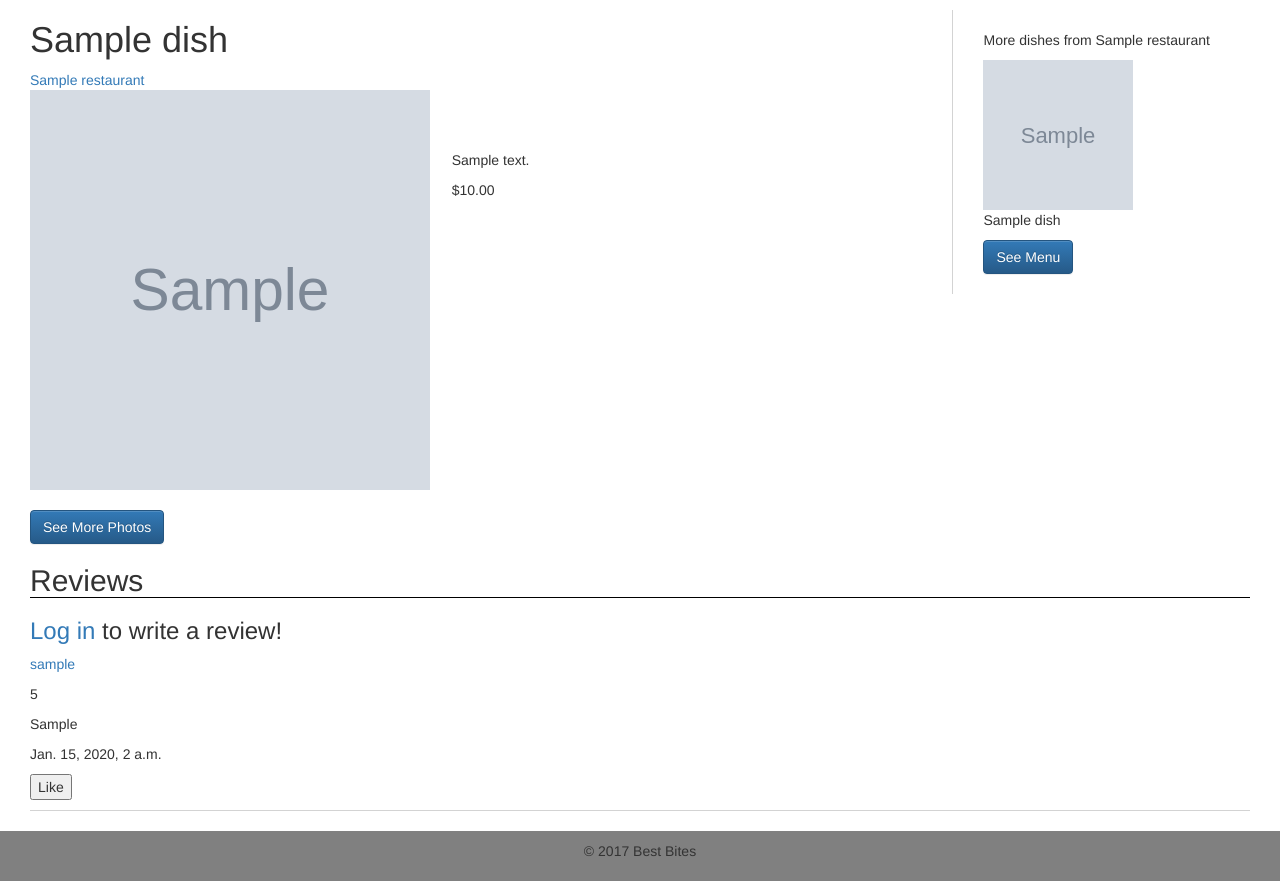
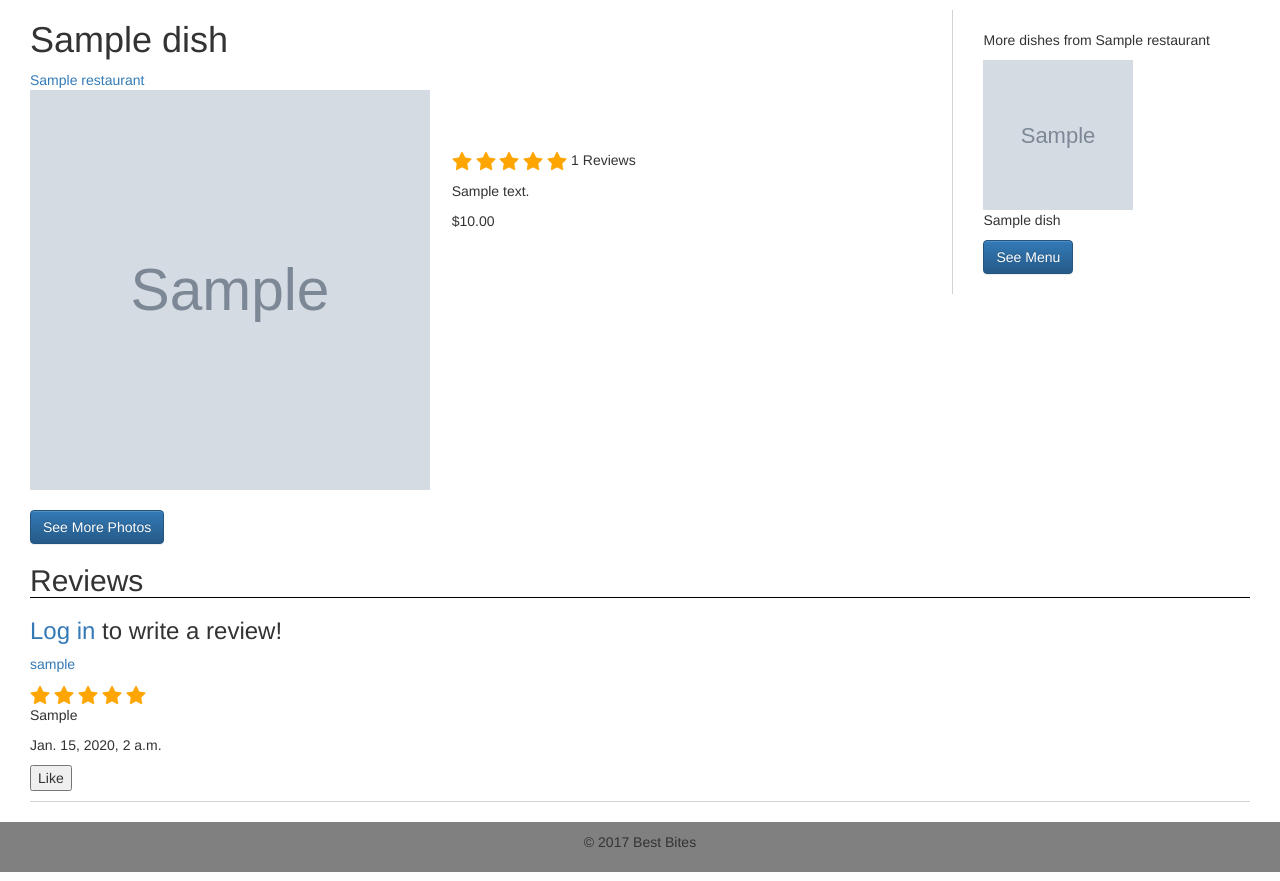
Before and after one commit to jchung722/Best-Bites, a Django app: page /dish/1/ in a window 1280 px wide. Shown: the part 59-940 px from the top of the page. Run offline with Django 3.2, Linux system fonts and the light colour scheme; tables that the repository leaves empty hold one stand-in row (values such as "Sample post"); grey boxes marked "Sample" are stand-in pictures; some libraries are stand-ins or nearby versions.

Commit message:
added star rating

```diff
--- a/website/models.py
+++ b/website/models.py
@@ -16,11 +16,31 @@ class Dish(models.Model):
     image = models.CharField(max_length=200)
     price = models.DecimalField(max_digits=11, decimal_places=2)
     description = models.TextField()
+
+    @property
+    def average_rating(self):
+        total = 0
+        count = 0
+        average = 0
+        reviews = self.reviews.all()
+        for review in reviews:
+            total += int(review.rating)
+            count += 1
+
+        if total > 0:
+            average = float("{0:.1f}".format(total/count))
+
+        return average
+
+    def average_rating_range(self):
+        average_int = int(self.average_rating)
+        return range(0, average_int)
+
     pass
 
 class Review(models.Model):
     author = models.ForeignKey('auth.User')
-    dish = models.ForeignKey(Dish, on_delete=models.CASCADE)
+    dish = models.ForeignKey(Dish, on_delete=models.CASCADE, related_name='reviews')
     RATING = (
         ('5', '5 - The best!'),
         ('4', '4 - Delicious!'),
@@ -35,3 +55,7 @@ class Review(models.Model):
     )
     feedback = models.TextField()
     created_date = models.DateTimeField(default=timezone.now)
+
+    def rating_range(self):
+        rating_int = int(self.rating)
+        return range(0, rating_int)
--- a/website/static/css/dish_detail.css
+++ b/website/static/css/dish_detail.css
@@ -39,3 +39,7 @@
 .dish-detail-container{
   margin-bottom: 20px;
 }
+
+.rating {
+  height:20px;
+}
--- a/website/templates/website/dish_detail.html
+++ b/website/templates/website/dish_detail.html
@@ -9,6 +9,12 @@
         <div><button type="button" class="btn btn-primary btn-photo">See More Photos</button></div>
     </div>
     <div class="col-md-5 dish-info">
+        <p>
+          {% for i in dish.average_rating_range %}
+              <img class="rating" src="../../static/img/rating.png" alt="rating">
+          {% endfor %}
+            {{dish.reviews.count}} Reviews
+        </p>
         <p>{{dish.description}}</p>
         <p>${{dish.price}}</p>
     </div>
@@ -35,8 +41,10 @@
       {% for review in reviews %}
         <div class="reviews">
           <a href="{% url 'user_detail' pk=review.author.pk %}"><p>{{ review.author}}</p></a>
-          <p>{{ review.rating}}</p>
-          <p>{{ review.feedback}}</p>
+          {% for i in review.rating_range %}
+              <img class="rating" src="../../static/img/rating.png" alt="rating">
+          {% endfor %}
+          <p>{{ review.feedback }}</p>
           <p>{{ review.created_date}}</p>
           <button type="button">Like</button>
         </div>
--- a/website/views.py
+++ b/website/views.py
@@ -5,6 +5,7 @@ from django.contrib.auth import login, authenticate
 from django.contrib.auth.forms import UserCreationForm
 from django.contrib.auth.models import User
 from .forms import SignUpForm, ReviewForm, DishForm, RestaurantForm
+from django.db.models import Avg
 
 # Create your views here.
 def home(request):
@@ -13,7 +14,8 @@ def home(request):
 
 def dish_detail(request, pk):
     dish = Dish.objects.get(pk=pk)
-    reviews = Review.objects.filter(dish=dish)
+    reviews = dish.reviews.all()
+
     dishes = Dish.objects.filter(restaurant = dish.restaurant)
     if request.method == 'POST':
         form = ReviewForm(request.POST)
```
Also changed, not shown: website/migrations/0003_remove_review_rating.py (added), website/migrations/0004_review_rating.py (added), website/static/img/rating.png (added).
